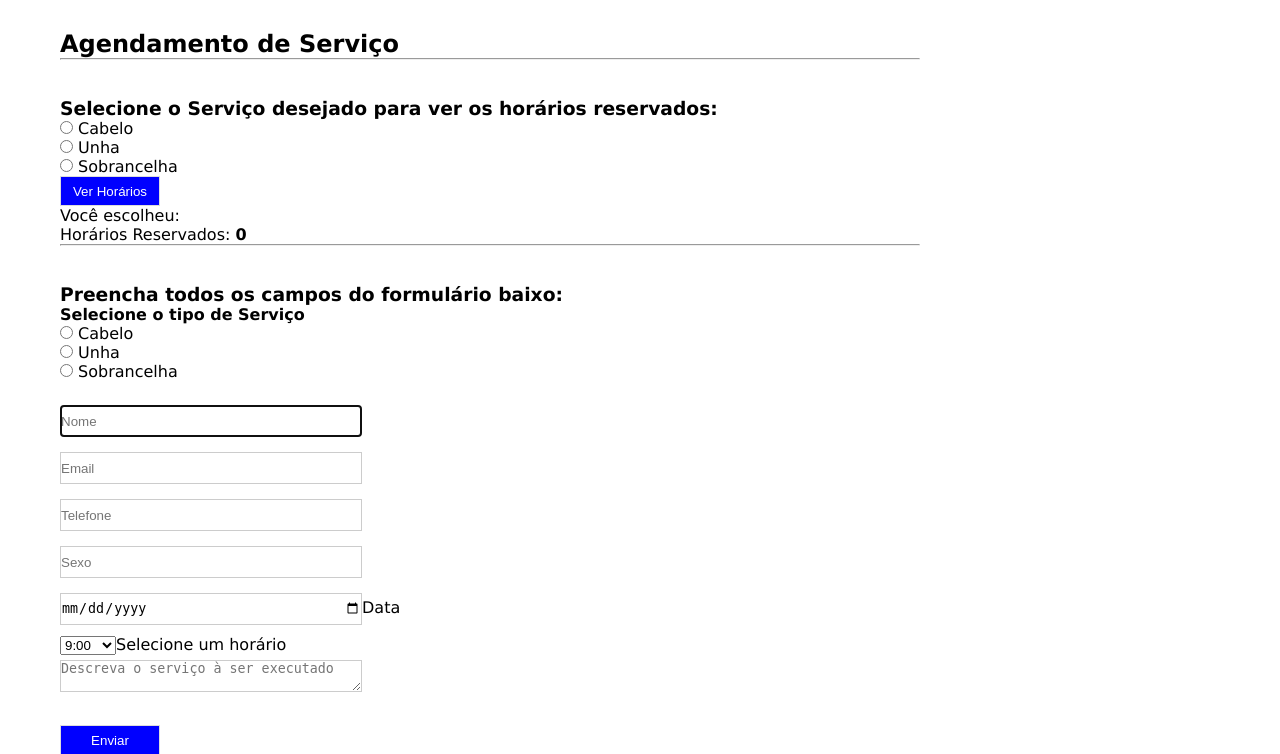
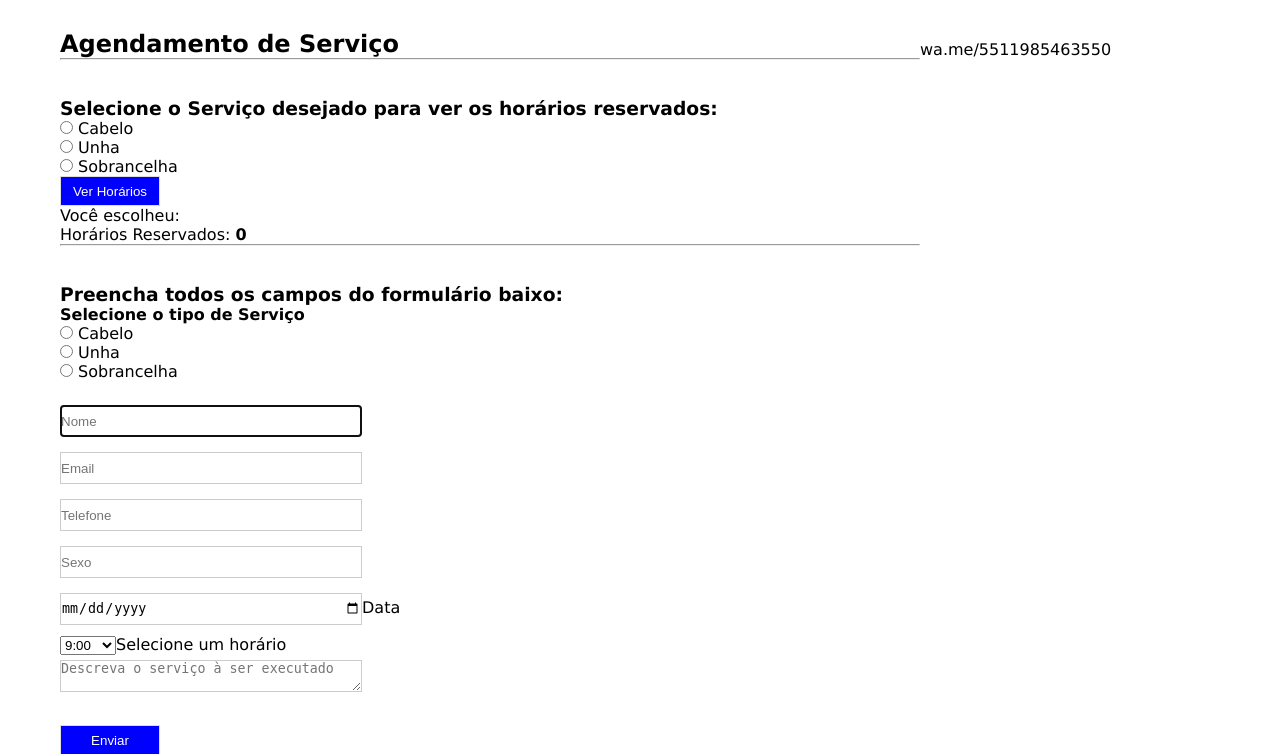
Before and after one commit to Domicio-art/dhel-atual, a PHP site: page /index.php in a window 1280 px wide. Shown: the top 754 px of the page. Run offline with PHP 8.4, Linux system fonts and the light colour scheme; data comes from the database, SQL or seed files in the repository.

Commit message:
Update index.php

```diff
--- a/index.php
+++ b/index.php
@@ -131,7 +131,7 @@ for(var x=0; x<radios.length; x++){
 }
 
 </script>
-
+wa.me/5511985463550
 </body>
 
 </html>
```
